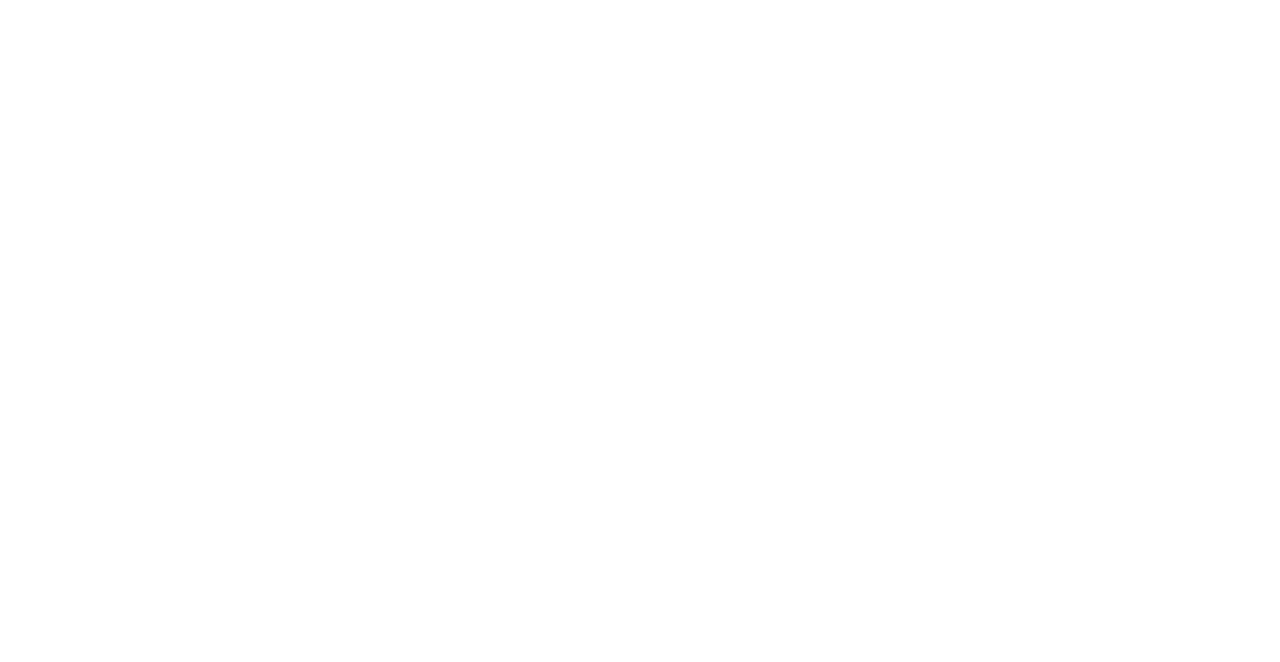
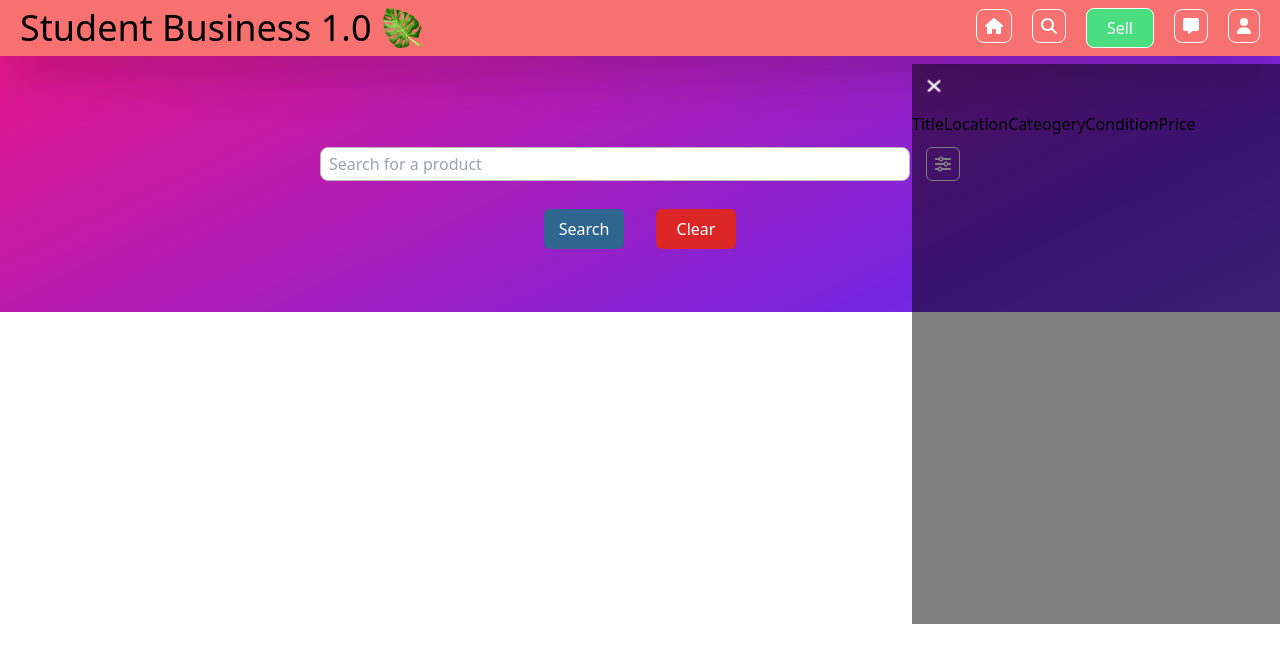
Before and after one commit to KofiAckah/Student-Business-1.0, a React (Vite) app in the folder frontend/: page /search in a window 1280 px wide. Before the commit this address had no page. Shown: the top 662 px of the page. Built offline with nearby package versions, Linux system fonts and the light colour scheme.

Commit message:
Search avaliable any details

```diff
--- a/frontend/src/App.jsx
+++ b/frontend/src/App.jsx
@@ -1,6 +1,7 @@
 // import { Navigate, Routes, Route } from "react-router-dom";
 import { Routes, Route } from "react-router-dom";
 import Home from "./Pages/Home";
+import Search from "./Pages/Search";
 // Account Routes
 import Login from "./Pages/Account/Login";
 import SignUp from "./Pages/Account/Signup";
@@ -28,6 +29,7 @@
   return (
     <Routes>
       <Route path="/" element={<Home />} />
+      <Route path="/search" element={<Search />} />
       <Route path="/sell" element={<Sell />} />
       {/* <Route
         path="/sell"
--- a/frontend/src/Components/NavBar.jsx
+++ b/frontend/src/Components/NavBar.jsx
@@ -5,7 +5,7 @@
 import {
   faUser,
   faMessage,
-  faBell,
+  faSearch,
   faHome,
 } from "@fortawesome/free-solid-svg-icons";
 
@@ -63,13 +63,13 @@
             </Link>
           </li>
           <li>
-            <Link className="group relative">
+            <Link to="/search" className="group relative">
               <FontAwesomeIcon
-                icon={faBell}
+                icon={faSearch}
                 className="p-2 rounded-lg text-white hover:text-red-400 hover:bg-white border border-white"
               />
               <div className="absolute left-1/2 transform -translate-x-1/2 mb-2 px-2 py-1 text-sm text-white bg-black rounded invisible group-hover:visible">
-                Notifications
+                Search
               </div>
             </Link>
           </li>
--- /dev/null
+++ b/frontend/src/Pages/Search.jsx
@@ -0,0 +1,141 @@
+import { useState } from "react";
+import axios from "axios";
+import { useSnackbar } from "notistack";
+import { Link } from "react-router-dom";
+import { FontAwesomeIcon } from "@fortawesome/react-fontawesome";
+import { faSliders, faTimes } from "@fortawesome/free-solid-svg-icons";
+
+// Components
+import NavBar from "../Components/NavBar";
+
+export default function Search() {
+  const [query, setQuery] = useState("");
+  const [products, setProducts] = useState([]);
+  const [searchMode, setSearchMode] = useState("all");
+  const { enqueueSnackbar } = useSnackbar();
+
+  const handleAllSearch = async () => {
+    try {
+      const res = await axios.get(
+        `http://localhost:3005/user/search-product?query=${query}`,
+        {
+          withCredentials: true,
+        }
+      );
+      setProducts(res.data);
+    } catch (error) {
+      enqueueSnackbar(error.response.data.msg, { variant: "error" });
+    }
+  };
+
+  // search-by-title
+  const handleSearchByTitle = async () => {
+    try {
+      const res = await axios.get(
+        `http://localhost:3005/user/search-by-title?query=${query}`,
+        {
+          withCredentials: true,
+        }
+      );
+      setProducts(res.data);
+    } catch (error) {
+      enqueueSnackbar(error.response.data.msg, { variant: "error" });
+    }
+  };
+
+  const handleFilter = () => {
+    switch (searchMode) {
+      case "title":
+        handleSearchByTitle();
+        break;
+      default:
+        handleAllSearch();
+    }
+  };
+
+  const handleClear = () => {
+    setProducts([]);
+  };
+
+  return (
+    <div>
+      <NavBar />
+      <div className="flex flex-col justify-center items-center w-full">
+        <div className="flex flex-col justify-center items-center w-full gradient h-64">
+          <div className="flex my-2 sm:my-3 mt-5 sm:mt-7 w-10/12 md:w-2/3 xl:w-1/2 items-center">
+            <input
+              type="text"
+              placeholder="Search for a product"
+              className="loginInput"
+              onChange={(e) => setQuery(e.target.value)}
+            />
+            <button className="ml-4 text-white border border-white rounded-md p-1 px-2 group relative">
+              <FontAwesomeIcon icon={faSliders} className="" />
+              <div className="absolute left-1/2 transform -translate-x-1/2 mb-2 px-2 py-1 text-sm text-white bg-black invisible rounded group-hover:visible">
+                Filter
+              </div>
+            </button>
+          </div>
+          <div className="mt-4">
+            <button
+              className="bg-primary-100 text-white p-2 rounded-md mr-4 w-20"
+              onClick={handleAllSearch}
+            >
+              Search
+            </button>
+            <button
+              disabled={query === ""}
+              className={`bg-red-600 text-white p-2 rounded-md ml-4 w-20 ${
+                query === "" && "cursor-not-allowed"
+              }`}
+              onClick={handleClear}
+            >
+              Clear
+            </button>
+          </div>
+          <div className="fixed right-0 bg-black bg-opacity-50 h-[70%] w-[70%] sm:w-[23rem] top-16">
+            <FontAwesomeIcon
+              icon={faTimes}
+              bounce
+              className="text-white h-5 w-5 cursor-pointer m-3"
+            />
+            <div>
+              <button>Title</button>
+              <button>Location</button>
+              <button>Cateogery</button>
+              <button>Condition</button>
+              <button>Price</button>
+            </div>
+          </div>
+        </div>
+        <div className="flex flex-wrap sm:gap-2 my-4 lg:w-2/3 mx-5 lg:mx-auto">
+          {products.map((product, index) => (
+            <Link
+              key={index}
+              to={`/product/${product._id}`}
+              className="border border-primary-400 rounded-lg text-primary-400 bg-white w-36 h-52 sm:w-48 sm:h-64 overflow-hidden hover:shadow-lg mx-auto my-3"
+            >
+              <img
+                src={`http://localhost:3005/uploads/${product.image}`}
+                alt="Product"
+                className="w-36 h-36 sm:w-48 sm:h-48 object-cover"
+              />
+              <div className="p-2">
+                <h3 className="line-clamp-1 font-medium">{product.title}</h3>
+                <p className="text-red-400">
+                  GH&#8373; {Number(product.price).toFixed(2)}
+                </p>
+              </div>
+            </Link>
+          ))}
+
+          {/* {products.length === 0 && !query && <p>Search for a product</p>} */}
+
+          {/* {products.length === 0 && <p>No products found matching the query</p>} */}
+
+          {/* {products.length === 0 && query && <p>Searching for products...</p>} */}
+        </div>
+      </div>
+    </div>
+  );
+}
```
Also changed, not shown: 1 other file (tests, documents, lock files or other folders).
